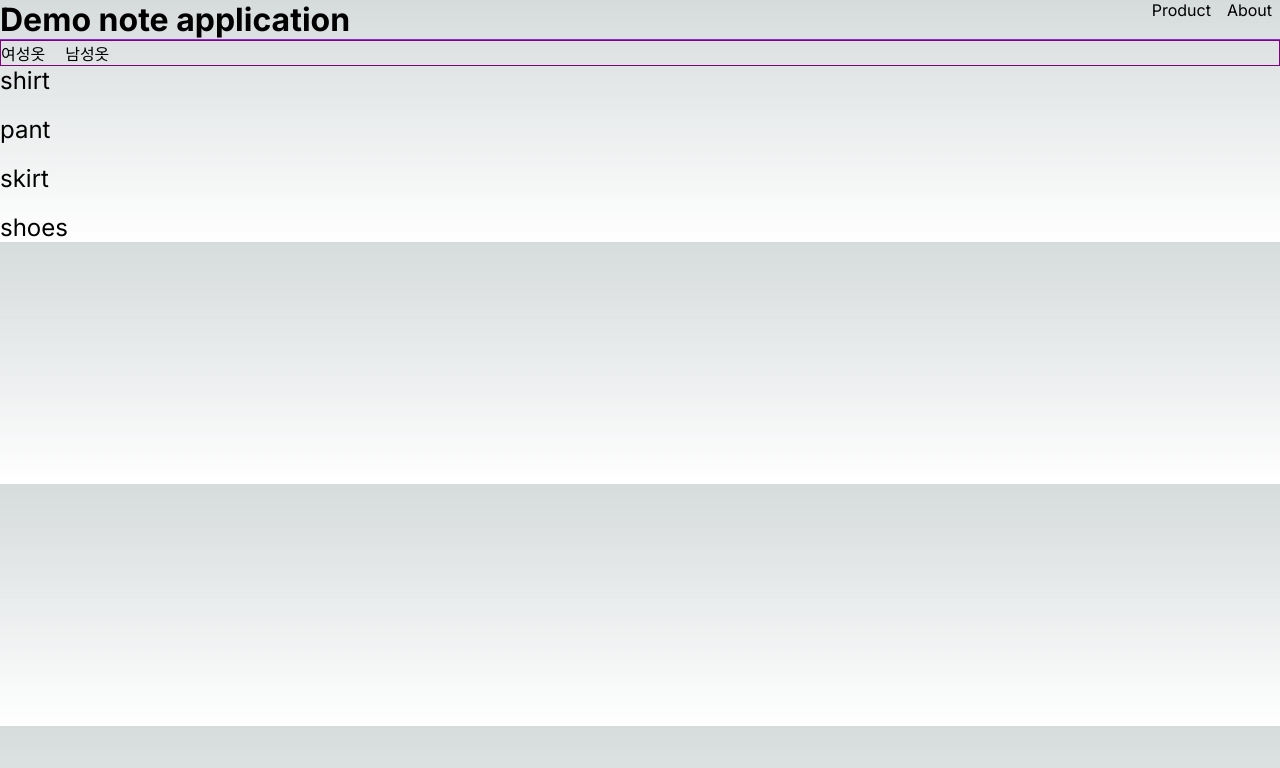
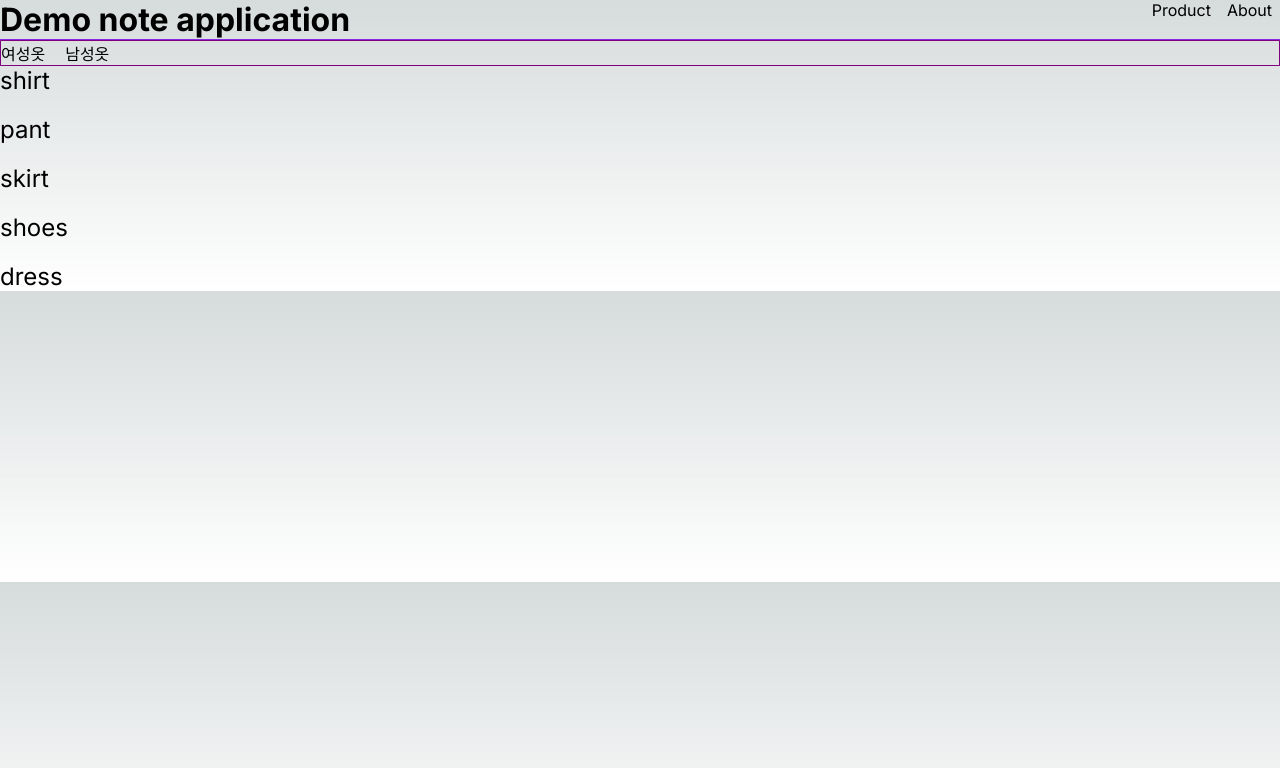
Before and after one commit to changmoolee/nextjs-test, a Next.js app: page /product in a window 1280 px wide. Shown: the top 768 px of the page. Built offline with nearby package versions, Linux system fonts and the light colour scheme.

Commit message:
서버상의 데이터를 읽어와서 -> 정적인 페이지 만들기 설계 작업

```diff
--- a/src/app/product/page.tsx
+++ b/src/app/product/page.tsx
@@ -1,10 +1,11 @@
 import Link from "next/link";
 import styles from "./page.module.css";
+import { getProducts } from "@/service/products";
 
 /**
  * cf) 메모리에 저장된 데이터
  */
-const products = ["shirt", "pant", "skirt", "shoes"];
+const products = getProducts();
 export default function ProductPage() {
   /**
    * TODO: 메모리에 있는 것이 아닌, 서버 파일(데이터베이스)에 있는 제품의 리스트를 읽어와서, 그걸 보여줄 것임
--- /dev/null
+++ b/src/service/products.ts
@@ -0,0 +1,13 @@
+/**
+ * 제품 리스트를 반환하는 함수
+ */
+export function getProducts() {
+  return ["shirt", "pant", "skirt", "shoes", "dress"];
+}
+
+/**
+ * 제품 id를 인자로 받아 제품의 객체를 반환하는 함수 (미완성)
+ */
+export function getProduct(id: string) {
+  return "shirt";
+}
```
Also changed, not shown: src/app/product/[item]/page.tsx (+14 -4 lines).
